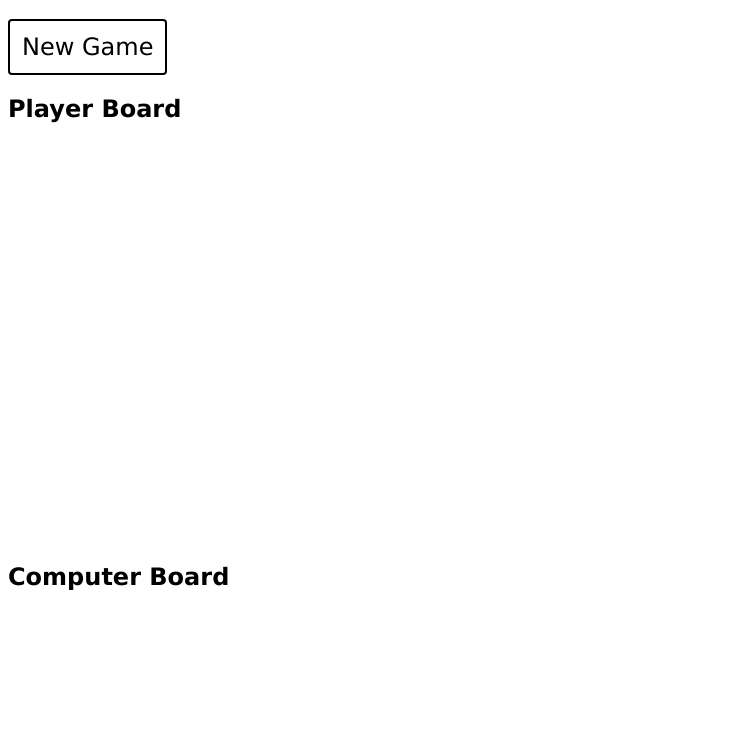
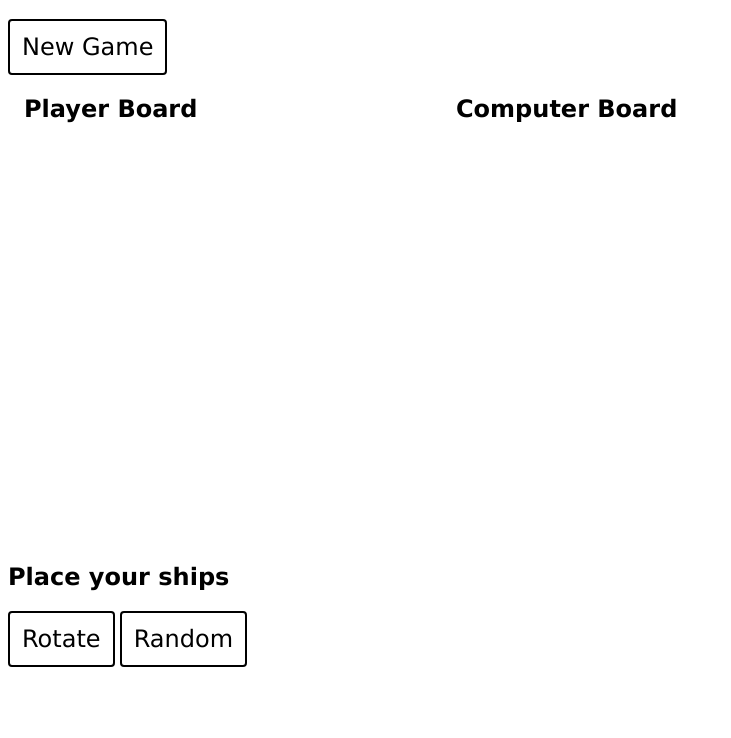
Before and after one commit to fugbot/odin-battleship, a website: page src/index.html in a window 1280 px wide. Shown: the part 62-800 px from the top of the page, without its empty margins (0-731 px from the left). Drawn offline with Linux system fonts and the light colour scheme.

Commit message:
Add divs for boards

```diff
--- a/src/index.html
+++ b/src/index.html
@@ -9,15 +9,22 @@
   <body>
     <h1>Battleship</h1>
     <button id="new-game">New Game</button>
-    <h2>Player Board</h2>
-    <div id="player-board" class="board"></div>
+    <div class="gameboards">
+      <div class="player">
+        <h2>Player Board</h2>
+        <div id="player-board" class="board"></div>
+      </div>
 
-    <h2>Computer Board</h2>
-    <div id="computer-board" class="board"></div>
+      <div class="computer">
+        <h2>Computer Board</h2>
+        <div id="computer-board" class="board"></div>
+      </div>
+    </div>
 
-    <h2>Place your ships</h2>
     <div class="create">
+      <h2>Place your ships</h2>
       <button id="rotate">Rotate</button>
+      <button id="random">Random</button>
       <div id="create-board" class="board"></div>
     </div>
 
--- a/src/styles.css
+++ b/src/styles.css
@@ -4,6 +4,12 @@
 
 * {
   font-family: Verdana, Geneva, Tahoma, sans-serif;
+}
+
+.gameboards {
+  display: flex;
+  gap: 2em;
+  padding-left: 1rem;
 }
 
 button {
```
